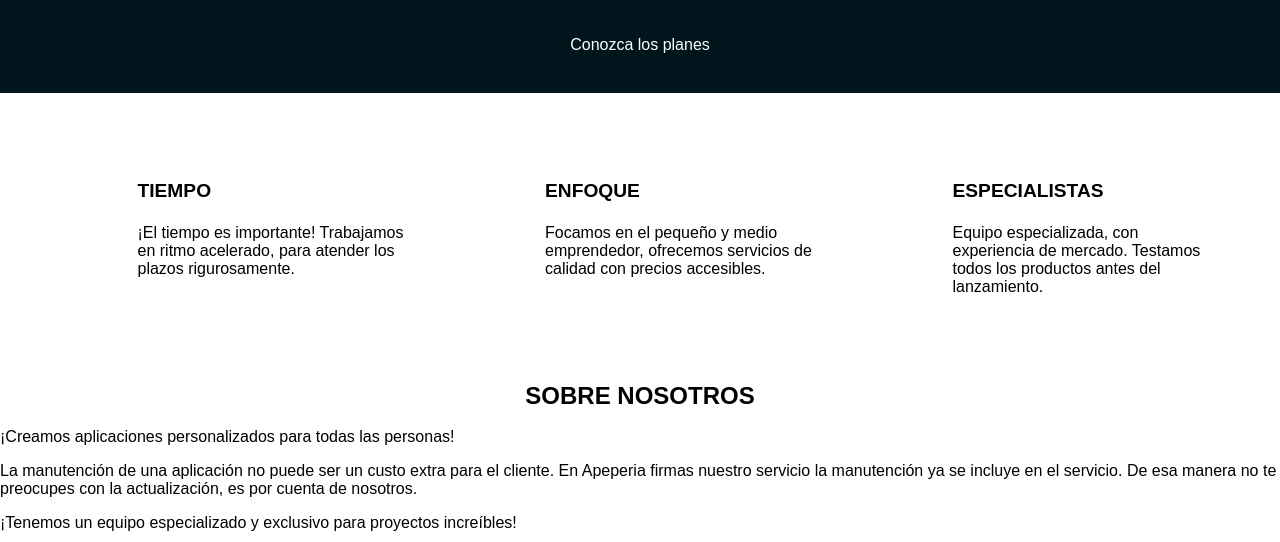
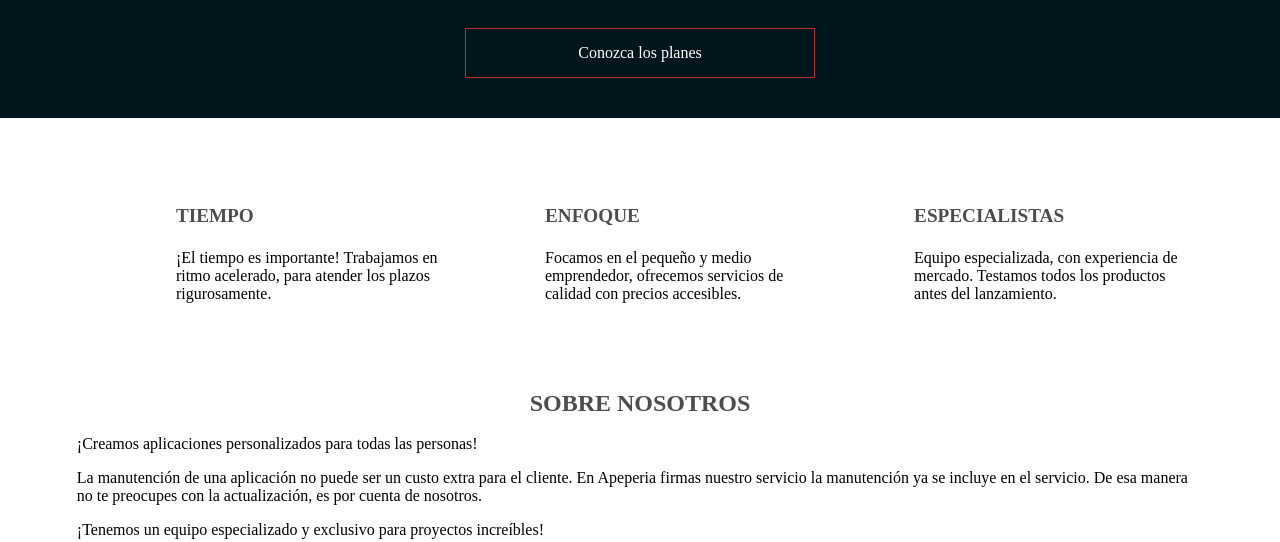
Before and after one commit to DiegoEsbiza/Apeperia, a plain HTML site: page index.html in a window 1280 px wide. Shown: the part 627-1169 px from the top of the page. Drawn offline with Linux system fonts and the light colour scheme.

Commit message:
Declarando variables en css

```diff
--- a/css/base.css
+++ b/css/base.css
@@ -1,3 +1,44 @@
+:root{
+    --variable:valor;
+    --background-llamada-mobile: #00161C;
+    --background-blanco: #FFFFFF;
+    --background-azul-claro: #DFE3F5;
+    --background-ceniza-claro: #F7F4F4;
+    --background-ceniza-medio: #D9D9D9;
+
+    --border-cabecera-mobile: #103D4A;
+
+    --boton-rojo: #B72E2E;
+
+    --fuente-ceniza-claro: #666666;
+    --fuente-ceniza-oscuro: #4F4C4C;
+
+    --planes-card-start: #035A76;
+    --planes-card-ultra: #690F8E;
+    --planes-card-mega: #B00024;
+
+    --fuente-enlace: #0006FF;
+
+    --background-footer: #333333;
+    --montserrat: "Montserrat", sanz-serif;
+    --open-sanz: "Open sanz", sanz-serif;
+}
+
 body{
-    font-family: "Open sanz", sans-serif;
+    font-family: var(--open-sanz);
 }
+
+.container{
+    padding-right: 6%;
+    padding-left: 6%;
+}
+
+.boton{
+    text-align: center;
+    display: block;
+    width: 100%;
+    max-width: 350px;
+    box-sizing: border-box;
+    padding: 1rem 2rem;
+    border: 1px solid var(--boton-rojo);
+}
--- a/css/head.css
+++ b/css/head.css
@@ -31,6 +31,6 @@
     display: inline-block;
 
     margin-right: .7rem;
-    margin-bottom: 1.25rem;
+    margin-bottom: .7rem;
     margin-left: .7rem;
 }
--- a/css/llamada.css
+++ b/css/llamada.css
@@ -13,7 +13,7 @@
 }
 
 .llamada__titulo {
-    font-family: 'Montserrat', serif;
+    font-family: var( --montserrat);
     font-size: 2rem;
     font-weight: 700;
     text-transform: uppercase;
--- a/index.html
+++ b/index.html
@@ -18,7 +18,7 @@
 </head>
 
 <body>
-    <header class="llamada">
+    <header class="llamada" class="head container">
         <img class="head__logo" src="img/logo-apeperia.svg" alt="">
         <nav class="head__navegacion">
             <ul>
@@ -32,10 +32,10 @@
         </nav>
     </header>
     <main>
-        <section class="llamada">
+        <section class="llamada container">
             <h1 class="llamada__titulo">Aplicaciones en la medida</h1>
             <p class="llamada__texto">Apeperia es una empresa emergente con una manera inovadora de comprar y crear aplicaciones móviles y web.</p>
-            <a class="llamada__boton" href="#">Conozca los planes</a>
+            <a class="llamada__boton boton" href="#">Conozca los planes</a>
         </section>
         <section class="diferenciales container">
             <ul class="diferenciales__lista">
```
